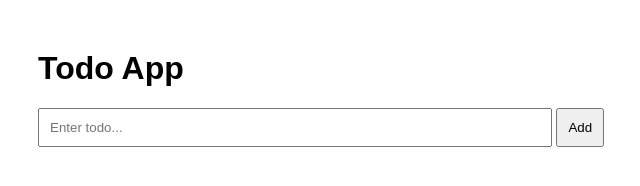
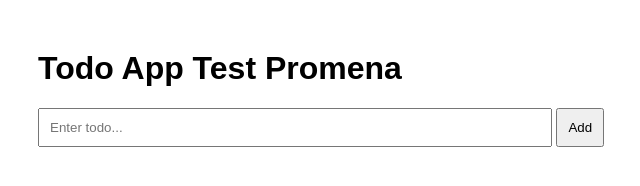
Before and after one commit to nikolavrtikola/mini-todo-app, a plain HTML site: page frontend/index.html in a window 1280 px wide. Shown: the whole page, without its empty margins (252-892 px from the left). Drawn offline with Linux system fonts and the light colour scheme; no server answers.

Commit message:
Promena na Naslov

```diff
--- a/frontend/index.html
+++ b/frontend/index.html
@@ -27,7 +27,7 @@
 
 <body>
 
-<h1>Todo App</h1>
+<h1>Todo App Test Promena</h1>
 
 <input
     id="todoInput"
```
